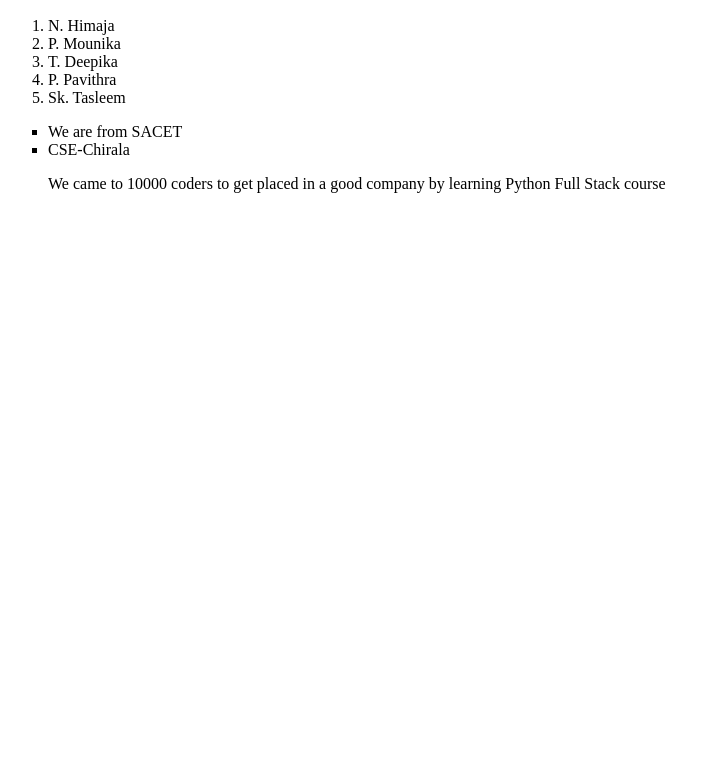
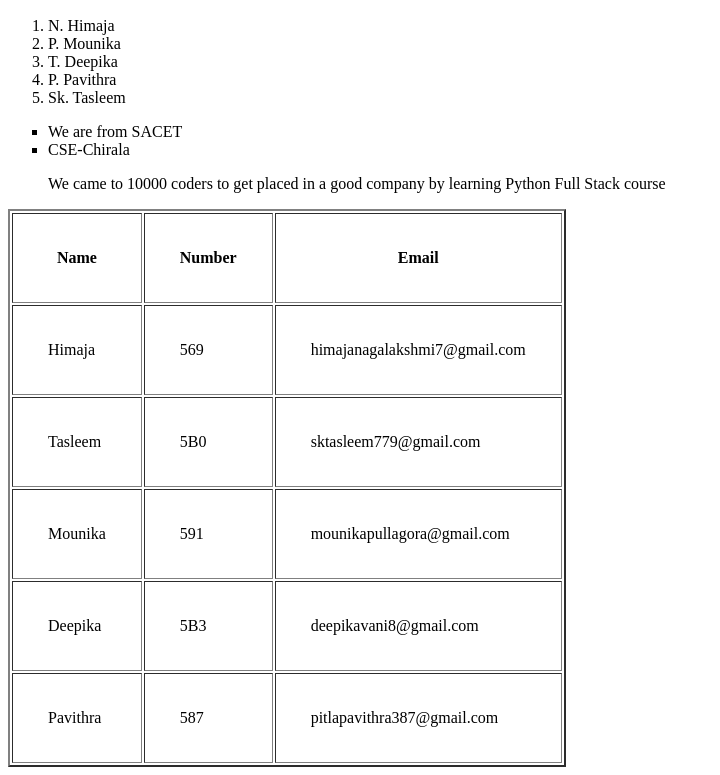
Before and after one commit to shaiktasleem7/collaboration, a plain HTML site: page index.html in a window 1280 px wide. Shown: the part 110-885 px from the top of the page, without its empty margins (0-720 px from the left). Before the commit the page ends 800 px from the top, so only its background shows below. Drawn offline with Linux system fonts and the light colour scheme.

Commit message:
updated by dev1

```diff
--- a/index.html
+++ b/index.html
@@ -24,5 +24,37 @@
             <dd>We came to 10000 coders to get placed in a good company by learning Python Full Stack course</dd>
         </dt>
     </dl>
+    <table border="2" cellpadding="35">
+    <tr>
+        <th>Name</th>
+        <th>Number</th>
+        <th>Email</th>
+    </tr>
+    <tr>
+        <td>Himaja</td>
+        <td>569</td>
+        <td>himajanagalakshmi7@gmail.com</td>
+    </tr>
+     <tr>
+        <td>Tasleem</td>
+        <td>5B0</td>
+        <td>sktasleem779@gmail.com</td>
+    </tr>
+     <tr>
+        <td>Mounika</td>
+        <td>591</td>
+        <td>mounikapullagora@gmail.com</td>
+    </tr>
+     <tr>
+        <td>Deepika</td>
+        <td>5B3</td>
+        <td>deepikavani8@gmail.com</td>
+    </tr>
+     <tr>
+        <td>Pavithra</td>
+        <td>587</td>
+        <td>pitlapavithra387@gmail.com</td>
+    </tr>
+    </table>
 </body>
 </html>
```
